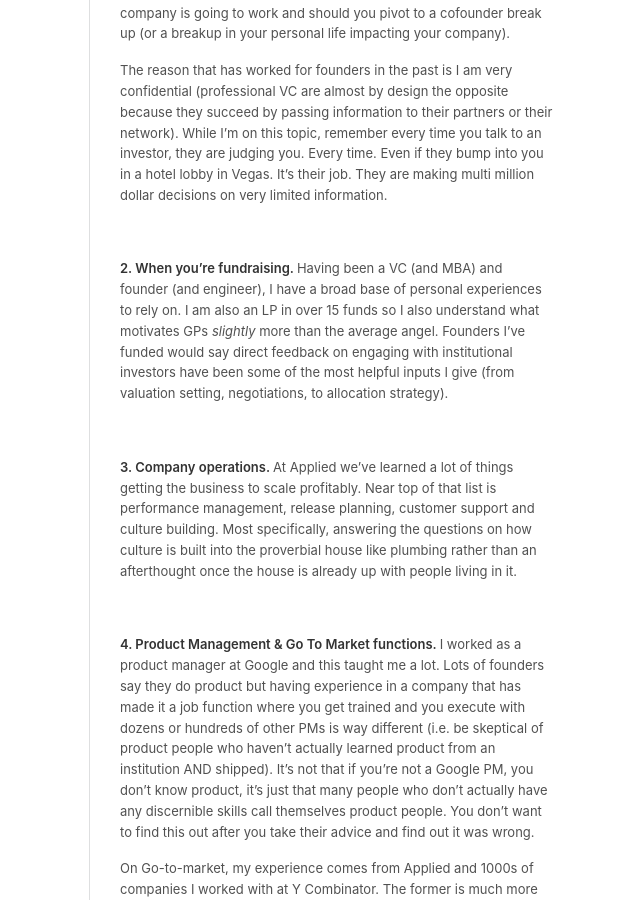
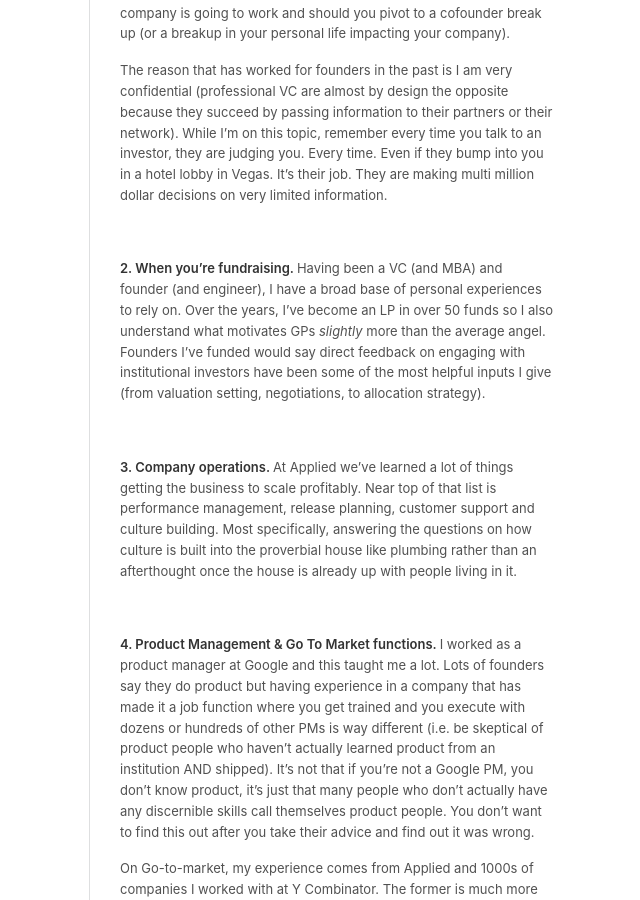
Before and after one commit to qasar/qasar.github.io, a Jekyll site: the page built from angel.md, in a window 1280 px wide and 900 px high, scrolled down 776 px. Shown: the whole window, without its empty margins (170-810 px from the left). Built offline with Jekyll 4.4.1, drawn with Linux system fonts in a browser that asks for light colours.

Commit message:
Update angel.md

```diff
--- a/angel.md
+++ b/angel.md
@@ -35,7 +35,7 @@ Angel investors are different from funds for a couple of reasons - they are more
 The reason that has worked for founders in the past is I am very confidential (professional VC are almost by design the opposite because they succeed by passing information to their partners or their network). While I’m on this topic, remember every time you talk to an investor, they are judging you. Every time. Even if they bump into you in a hotel lobby in Vegas. It’s their job. They are making multi million dollar decisions on very limited information.
 <p>&nbsp;</p>
 
-<strong> 2. When you’re fundraising. </strong> Having been a VC (and MBA) and founder (and engineer), I have a broad base of personal experiences to rely on. I am also an LP in over 15 funds so I also understand what motivates GPs _slightly_ more than the average angel. Founders I've funded would say direct feedback on engaging with institutional investors have been some of the most helpful inputs I give (from valuation setting, negotiations, to allocation strategy).
+<strong> 2. When you’re fundraising. </strong> Having been a VC (and MBA) and founder (and engineer), I have a broad base of personal experiences to rely on. Over the years, I've become an LP in over 50 funds so I also understand what motivates GPs _slightly_ more than the average angel. Founders I've funded would say direct feedback on engaging with institutional investors have been some of the most helpful inputs I give (from valuation setting, negotiations, to allocation strategy).
 <p>&nbsp;</p>
 
 <strong>3. Company operations. </strong> At Applied we've learned a lot of things getting the business to scale profitably. Near top of that list is performance management, release planning, customer support and culture building. Most specifically, answering the questions on how culture is built into the proverbial house like plumbing rather than an afterthought once the house is already up with people living in it.
```
